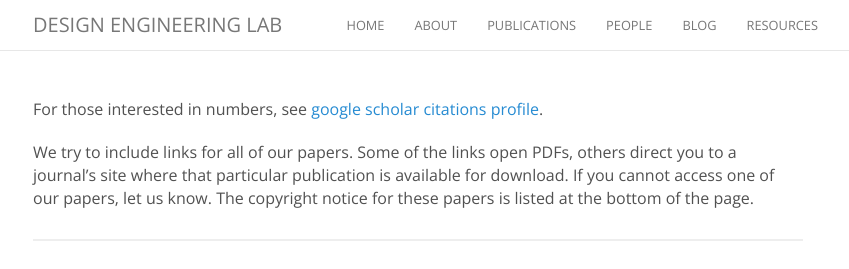
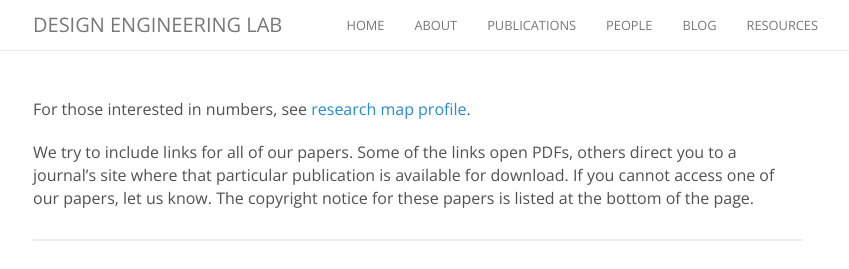
Before and after one commit to TTI-DEL/Lab, a Jekyll site: the page built from publications.md, in a window 1280 px wide and 900 px high. Shown: the top 269 px of the window, without its empty margins (222-1071 px from the left). Built offline with Jekyll 4.4.1, drawn with Linux system fonts in a browser that asks for light colours; nearby versions of some CDN libraries; comment, search, counter and statistics services are not loaded.

Commit message:
Update publications.md

```diff
--- a/publications.md
+++ b/publications.md
@@ -4,7 +4,7 @@ permalink: /publication/
 ---
 
 
-For those interested in numbers, see  [google scholar citations profile](https://scholar.google.com/dddddddddddddddddddddddd).
+For those interested in numbers, see  [research map profile](https://researchmap.jp/mkob/).
 
 We try to include links for all of our papers. Some of the links open PDFs, others direct you to a journal's site where that particular publication is available for download. If you cannot access one of our papers, let us know. The copyright notice for these papers is listed at the bottom of the page.
 
```
